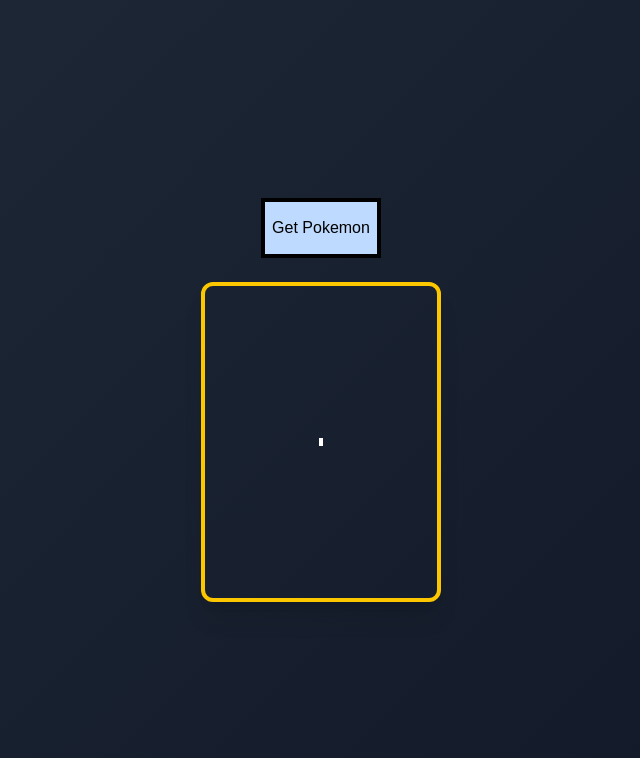
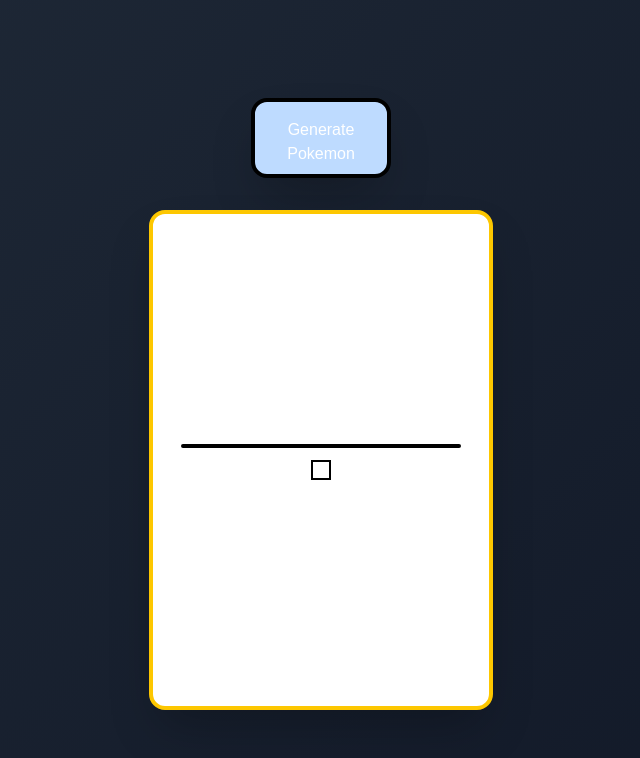
Before and after one commit to jhnabuel/pokedex-app, a React app: page / in a window 1280 px wide. Shown: the top 758 px of the page, without its empty margins (319-959 px from the left). Built offline with nearby package versions, Linux system fonts and the light colour scheme; the HTML template or start-up script is replaced by a standard one; a web font is replaced by a local one.

Commit message:
Added styling for Pokemon types and sprite.

```diff
--- a/src/App.jsx
+++ b/src/App.jsx
@@ -4,7 +4,7 @@
 
 const Button = ({ onClick, text }) => {
   return (
-    <button className="w-30 h-15 border-4 bg-blue-200 flex items-center justify-center" onClick={onClick}>
+    <button className="w-35 h-20 p-4 rounded-2xl shadow-2xl border-4 border-black m-2 p-2 bg-blue-200 text-white" onClick={onClick}>
       {text}
     </button>
 
--- a/src/components/PokemonCard.jsx
+++ b/src/components/PokemonCard.jsx
@@ -2,6 +2,12 @@
 import axios from 'axios';
 import _, { shuffle } from 'lodash';
 import { useState } from "react";
+import {
+    POKEAPI_MOVE_URL,
+    POKEAPI_TYPE_URL,
+    POKEAPI_POKEMON_URL,
+    POKEAPI_TYPE_TO_COLOR,
+} from '../global/constants';
 
 const PokemonCard = ({ ButtonComponent }) => {
     const [isLoading, setLoad] = useState(false)
@@ -19,7 +25,7 @@
             // Randomizes pokemonID to get random pokemon for the API
             const randomPokemonId = Math.floor(Math.random() * 151) + 1;
 
-            const response = await fetch(`https://pokeapi.co/api/v2/pokemon/${randomPokemonId}/`)
+            const response = await fetch(`${POKEAPI_POKEMON_URL}/${randomPokemonId}`)
 
             if (!response.ok) {
                 throw new Error('Error loading pokemon.');
@@ -41,7 +47,7 @@
             const detailedMoves = await Promise.all(
                 randomMoves.map(async (moveObj) => {
                     const res = await fetch(
-                        `https://pokeapi.co/api/v2/move/${moveObj.move.name}`
+                        `${POKEAPI_MOVE_URL}/${moveObj.move.name}`
                     )
 
                     const moveData = await res.json();
@@ -66,23 +72,43 @@
     return (
         <>
             <div className="flex flex-col items-center gap-6">
-                <ButtonComponent onClick={getPokemon} text="Get Pokemon" />
+                <ButtonComponent onClick={getPokemon} text="Generate Pokemon" />
                 {/*Pokemon Card*/}
-                <div className="w-60 h-80 border-4 border-yellow-400 rounded-xl shadow-xl flex flex-col items-center justify-center text-white text-lg font-bold">
+                <div className="w-86  min-h-[500px] border-4 border-yellow-400 bg-white rounded-2xl shadow-2xl flex flex-col
+                items-center justify-center text-lg transition-transform duration-300 hover:rotate-1 hover:scale-105">
                     {/*Pokemon Name*/}
-                    <div className="border-2">
+                    <div className="text-2xl text-center capitalize">
                         {pokemonName}
                     </div>
 
                     {/*Pokemon Sprite*/}
-                    <img src={pokemonSpriteUrl} alt="" />
-
+                    <div className={`w-70 border-black border-2 rounded-xl m-1 bg-gradient-to-r
+                            ${POKEAPI_TYPE_TO_COLOR[pokemonTypes[0]?.type?.name] || "from-gray-300"}
+                            to-white`}>
+                        <img className="mx-auto" src={pokemonSpriteUrl} alt="" />
+                    </div>
 
                     {/*Pokemon Type*/}
-                    <div className="flex flex-row border-2">
+                    <div className="flex flex-wrap justify-center gap-3">
                         {
                             pokemonTypes.map((pokemonTypes, pokemonType) => (
-                                <div key={pokemonType} className="p-1"> {pokemonTypes.type.name}</div>
+                                <div key={pokemonTypes.type.name} className={`px-3 py-1 rounded-full capitalize bg-gradient-to-r
+                                    ${POKEAPI_TYPE_TO_COLOR[pokemonTypes.type.name] || "from-gray-300"}
+                            to-white`}> {pokemonTypes.type.name}</div>
+                            ))}
+                    </div>
+
+                    {/*Pokemon Moves*/}
+                    <div className="flex flex-col border-2 gap-1 mt-2 p-2">
+                        {
+                            pokemonMoves.map((pokemonMoves, pokemonMove) => (
+                                <div key={pokemonMove} className="flex flex-row">
+                                    <div className="p-3 capitalize"> {pokemonMoves.name}</div>
+                                    <div className={`p-2 border-black border-2 rounded-xl m-1 bg-gradient-to-r
+                            ${POKEAPI_TYPE_TO_COLOR[pokemonMoves.type] || "from-gray-300"}
+                            to-white`}> {pokemonMoves.type}</div>
+                                    <div className="p-3"> {pokemonMoves.power ?? "N/A"}</div>
+                                </div>
                             ))}
                     </div>
                 </div>
--- /dev/null
+++ b/src/global/constants.js
@@ -0,0 +1,30 @@
+const POKEAPI_MOVE_URL = `https://pokeapi.co/api/v2/move`;
+const POKEAPI_TYPE_URL = `https://pokeapi.co/api/v2/type`;
+const POKEAPI_POKEMON_URL = `https://pokeapi.co/api/v2/pokemon`;
+const POKEAPI_TYPE_TO_COLOR = {
+    water: 'from-blue-500',
+    fire: 'from-red-400',
+    grass: 'from-green-600',
+    electric: 'from-yellow-400',
+    psychic: 'from-pink-700',
+    ice: 'from-blue-400',
+    dragon: 'from-purple-800',
+    dark: 'from-gray-800',
+    fairy: 'from-pink-400',
+    fighting: 'from-red-900',
+    flying: 'from-indigo-600',
+    ghost: 'from-indigo-700',
+    ground: 'from-yellow-700',
+    normal: 'from-gray-500',
+    poison: 'from-purple-600',
+    rock: 'from-yellow-600',
+    steel: 'from-gray-400',
+    bug: 'from-green-400',
+}
+
+export {
+    POKEAPI_MOVE_URL,
+    POKEAPI_TYPE_URL,
+    POKEAPI_POKEMON_URL,
+    POKEAPI_TYPE_TO_COLOR,
+};
```
